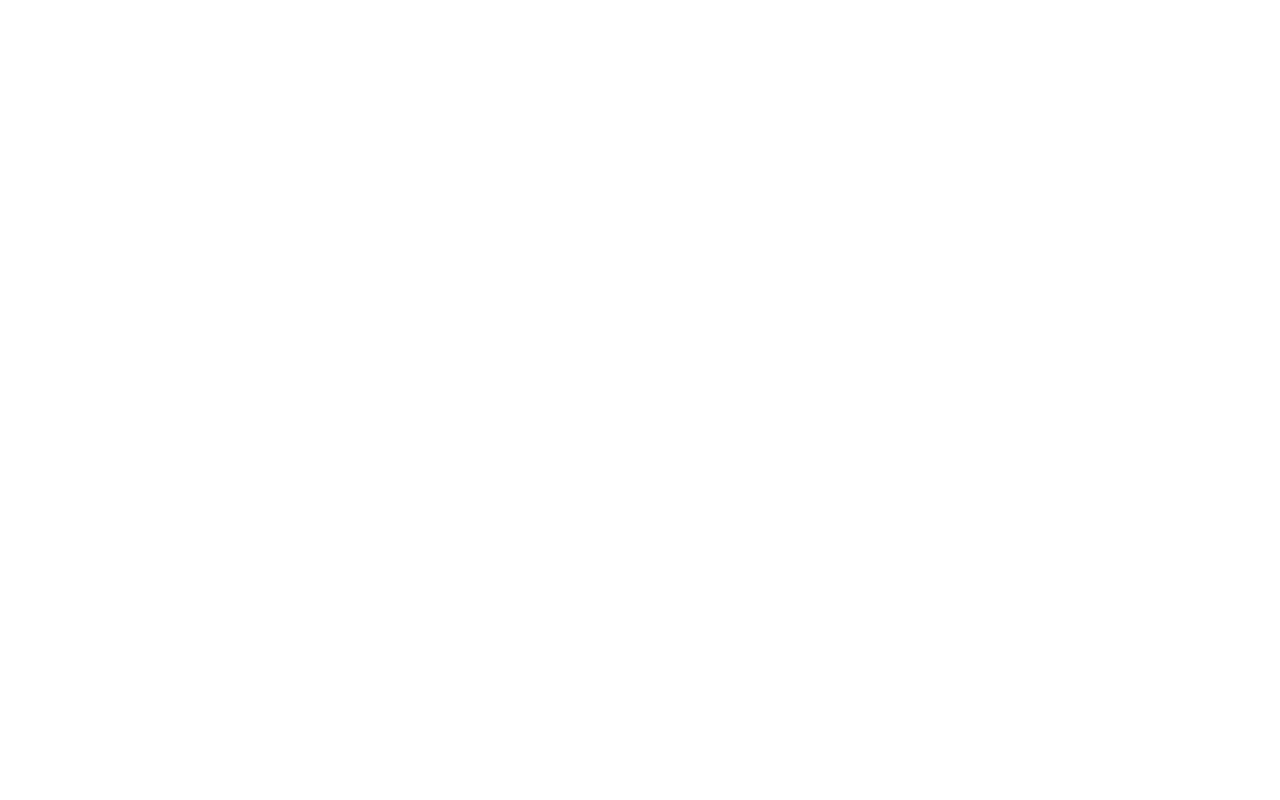
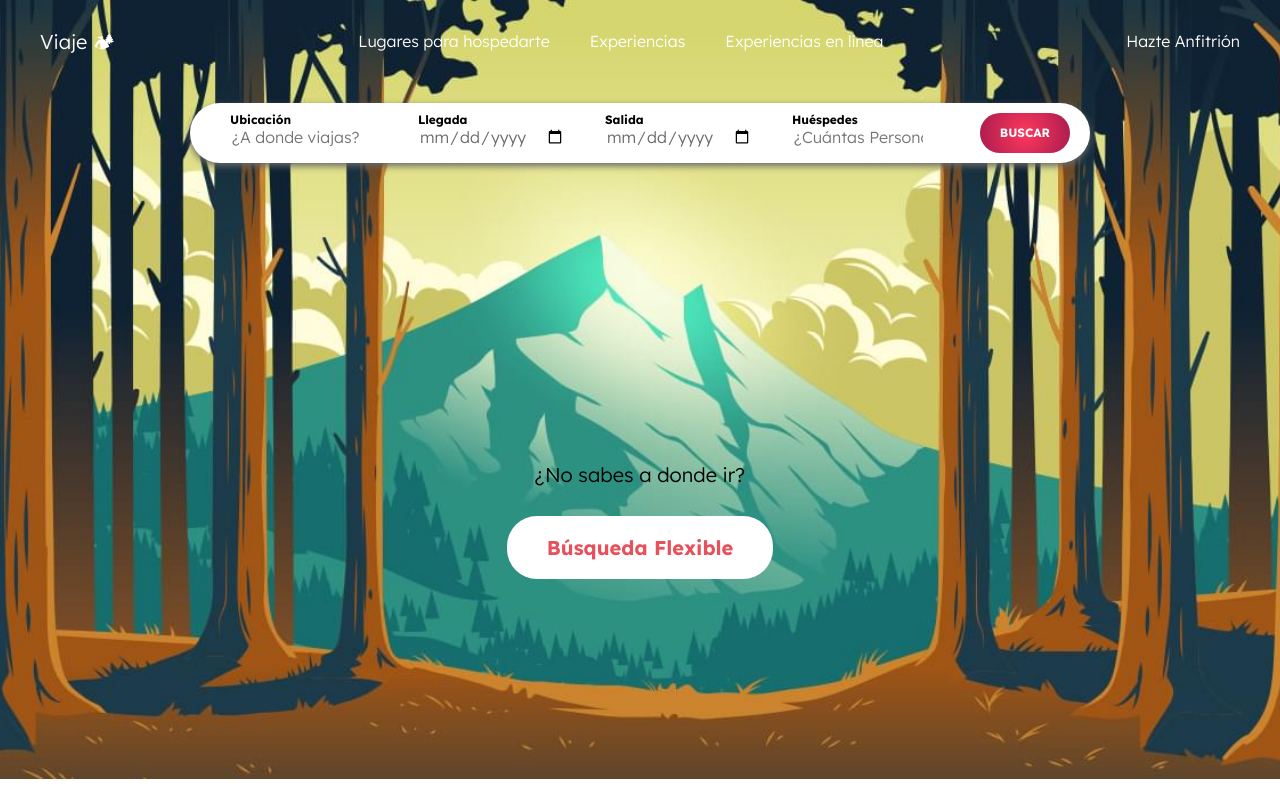
Before and after one commit to AldaMayorgaDev/08-Clone-Airbnb, a website: page index.html in a window 1280 px wide. Drawn offline with Linux system fonts and the light colour scheme.

Commit message:
Se añade estructura, contenido y estilos a seccion header

```diff
--- a/index.html
+++ b/index.html
@@ -11,6 +11,52 @@
     <link rel="stylesheet" href="build/css/app.css">
 </head>
 <body>
+    <header class="header">
+        <div class="barra contenedor">
+            <div class="barra__logo">
+                <p class="barra__nombre">Viaje 🏕</p>
+            </div>
+
+            <nav class="barra__navegacion">
+                <a href="#" class="barra__link">Lugares para hospedarte</a>
+                <a href="#" class="barra__link">Experiencias</a>
+                <a href="#" class="barra__link">Experiencias en línea</a>
+            </nav>
+            <nav class="barra__login">
+                <a href="#" class="barra__link">Hazte Anfitrión</a>
+            </nav>
+        </div><!-- .barra -->
+        <form action="" class="formulario contenedor">
+            <div class="formulario__campo">
+                <label for="ubicacion" class="formulario__label">Ubicación</label>
+                <input type="text" name="ubicacion" id="ubicacion" class="formulario__input" placeholder="¿A donde viajas?">
+            </div>
+
+            <div class="formulario__campo">
+                <label for="llegada" class="formulario__label">Llegada</label>
+                <input type="date" name="llegada" id="llegada" class="formulario__input">
+            </div>
+
+            <div class="formulario__campo">
+                <label for="salida" class="formulario__label">Salida</label>
+                <input type="date" name="salida" id="salida" class="formulario__input" >
+            </div>
+
+            <div class="formulario__campo">
+                <label for="huespedes" class="formulario__label">Huéspedes</label>
+                <input type="number" name="huespedes" id="huespedes" class="formulario__input" placeholder="¿Cuántas Personas?">
+            </div>
+
+            <div class="formulario__campo">
+                <input type="submit"class="formulario__submit" value="Buscar">
+            </div>
+        </form> <!-- Fin form -->
+        <div class="header__busqueda contenedor">
+            <p class="header__busqueda-label">¿No sabes a donde ir?</p>
+            <a href="" class="header__busqueda-boton">Búsqueda Flexible</a>
+        </div>
+    </header><!-- Fin Header -->
+
 
 </body>
 </html>
--- a/src/scss/app.scss
+++ b/src/scss/app.scss
@@ -1 +1,2 @@
 @use 'base';
+@use 'ui/header';
--- /dev/null
+++ b/src/scss/ui/header/_barra.scss
@@ -0,0 +1,29 @@
+/* Barra */
+
+@use 'base/variables' as v;
+@use 'base/mixins' as m;
+
+.barra{
+    display: none;
+    @include m.tablet{
+        display: flex;
+        justify-content: space-between;
+        align-items: center;
+
+    }
+
+    &__navegacion{
+        @include m.tablet{
+            display: flex;
+            gap: 4rem;
+        }
+    }
+    &__link{
+        color: v.$blanco;
+    }
+
+    &__nombre{
+        color: v.$blanco;
+        margin: 0;
+    }
+}
--- /dev/null
+++ b/src/scss/ui/header/_formulario.scss
@@ -0,0 +1,63 @@
+/* Formulario */
+
+@use 'base/variables' as v;
+@use 'base/mixins' as m;
+
+
+.formulario{
+    margin: 5rem auto 2rem auto;
+    background-color: v.$blanco;
+    border-radius: 5rem;
+    box-shadow: 0px 3px 7px 0px v.$gris;
+    padding: 3rem 0;
+
+    @include m.desktop{
+        display: flex;
+        justify-content: space-between;
+        max-width: 90rem;
+        padding: 0;
+
+    }
+
+    &__campo{
+        padding: 1rem 2rem;
+        display: flex;
+        flex-direction: column;
+
+        &:nth-child(1){
+            @include m.desktop{
+                padding-left: 4rem;
+            }
+        }
+
+        &:hover{
+            background-color: #f0f0f0;
+            border-radius: 5rem;
+            box-shadow: 0px 6px 20px rgb(0 0 0 / 40%);
+        }
+    }
+
+    &__label{
+        font-size: 1.2rem;
+        font-weight: 900;
+    }
+
+    &__input{
+        border: none;
+        width: 100%;
+        color: v.$gris;
+    }
+
+    &__submit{
+        display: block;
+        height: 4rem;
+        border: none;
+        border-radius: 2rem;
+        background-image: radial-gradient(circle, rgb(255, 56, 92) 0%,darken( v.$secundario, 5%) 100% );
+        padding: 0 2rem;
+        color: v.$blanco;
+        text-transform: uppercase;
+        font-weight: 700;
+        font-size: 1.2rem;
+    }
+}
--- /dev/null
+++ b/src/scss/ui/header/_header.scss
@@ -0,0 +1,24 @@
+/* Header */
+
+@use 'base/variables' as v;
+@use 'base/mixins' as m;
+
+.header {
+    background-image: url(../img/header.jpg);
+    background-size: cover;
+    background-position: center;
+    background-repeat: no-repeat;
+    padding: 3rem 0 20rem 0;
+
+    &__busqueda{
+        margin-top: 5rem;
+        text-align: center;
+        @include m.tablet{
+            margin-top: 30rem;
+        }
+    }
+
+    &__busqueda-boton{
+        @include m.boton(v.$blanco, v.$primario);
+    }
+}
--- /dev/null
+++ b/src/scss/ui/header/_index.scss
@@ -0,0 +1,3 @@
+@forward 'header';
+@forward 'barra';
+@forward 'formulario';
```
Also changed, not shown: build/css/app.css, 1 other file.
